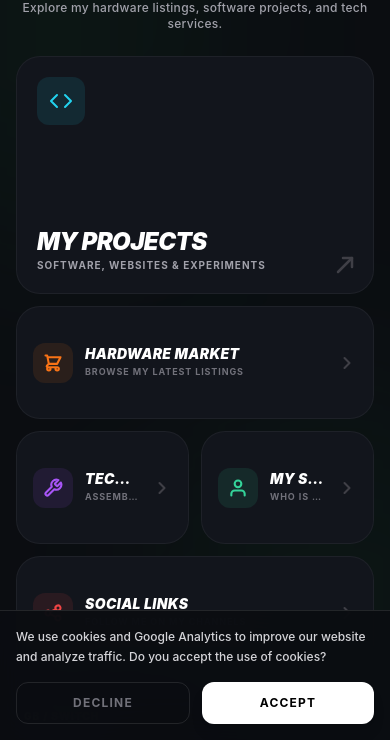
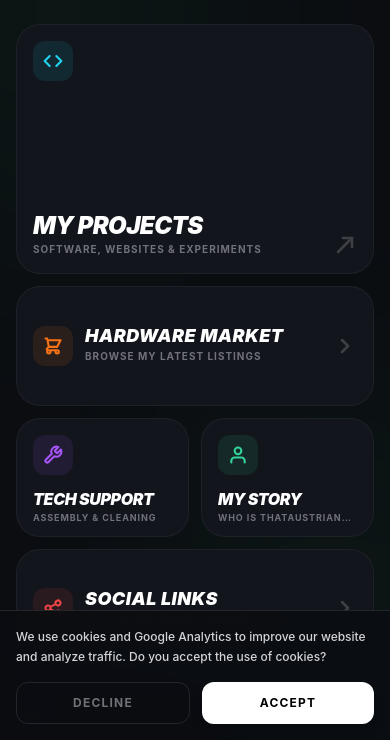
Before and after one commit to der46er/webseite, a plain HTML site: page beta.html in a window 390 px wide. Shown: the part 104-844 px from the top of the page. Drawn offline with nearby package versions, Linux system fonts and the light colour scheme; a web font is replaced by a local one.

Commit message:
Refactor hero section and improve layout responsiveness
Updated hero section and grid layout for better responsiveness. Removed unused theme logic and adjusted translations.

```diff
--- a/beta.html
+++ b/beta.html
@@ -36,20 +36,19 @@
     <main class="relative z-10 max-w-5xl mx-auto px-4 sm:px-6 w-full flex-grow flex flex-col justify-center py-6 sm:py-8 h-full min-h-0">
 
         <div class="w-full text-center shrink-0 mb-6 sm:mb-8 animate-in" style="animation-delay: 0.1s; opacity: 0;">
-            <h1 id="hero-title" class="text-3xl sm:text-4xl md:text-5xl font-black italic uppercase tracking-tighter text-white mb-2">
-                Welcome to <span class="theme-text transition-colors duration-500">My World.</span>
-            </h1>
-            <p id="hero-desc" class="text-zinc-400 text-xs sm:text-sm font-medium max-w-xl mx-auto tracking-wide">
+            <h1 id="hero-title" class="text-4xl sm:text-5xl md:text-6xl font-black italic uppercase tracking-tighter text-white mb-2">
+                </h1>
+            <p id="hero-desc" class="text-zinc-400 text-xs sm:text-sm md:text-base font-medium max-w-xl mx-auto tracking-wide">
                 </p>
         </div>
 
-        <div id="bento-grid" class="w-full grid grid-cols-2 md:grid-cols-4 gap-3 sm:gap-4 auto-rows-[minmax(0,1fr)] flex-grow min-h-0 animate-in" style="animation-delay: 0.2s; opacity: 0;">
+        <div id="bento-grid" class="w-full grid grid-cols-2 md:grid-cols-4 grid-rows-5 md:grid-rows-3 gap-3 sm:gap-4 flex-grow min-h-0 animate-in" style="animation-delay: 0.2s; opacity: 0;">
             </div>
     </main>
 
     <footer class="w-full flex justify-between items-center px-6 py-4 shrink-0 relative z-10 select-none">
-        <button onclick="toggleLang()" class="text-zinc-500 hover:text-white text-[10px] sm:text-xs font-black uppercase tracking-widest transition-colors duration-200">
-            <span id="lang-indicator">EN</span> / Switch
+        <button onclick="toggleLang()" id="lang-indicator" class="text-zinc-500 hover:text-white text-xs sm:text-sm font-black uppercase tracking-widest transition-colors duration-200">
+            GB
         </button>
         <p onclick="window.location.href='https://thataustrianone.eu/legal/'" class="cursor-pointer text-zinc-600 text-[10px] sm:text-xs font-black italic tracking-widest uppercase opacity-70 hover:opacity-100 hover:text-white transition-all duration-300">
             © <span id="year">2026</span> — @der_46er
@@ -69,14 +68,13 @@
     <script>
         document.getElementById('year').innerText = new Date().getFullYear();
 
-        // --- TRANSLATIONS & BENTO DATA ---
-        // Layout configured to fit standard screens natively
+        // --- BENTO DATA ---
         const cardData = [
             {
                 id: 'projects',
                 href: "https://thataustrianone.eu/projects/",
                 isExternal: false,
-                gridClass: "col-span-2 md:col-span-2 row-span-2 md:row-span-2 flex flex-col justify-end p-5 sm:p-8",
+                gridClass: "col-span-2 row-span-2",
                 iconClass: "text-cyan-400 bg-cyan-400/10",
                 hoverBorder: "hover:border-cyan-400/50",
                 hoverShadow: "hover:shadow-[0_0_40px_-10px_rgba(34,211,238,0.2)]",
@@ -86,7 +84,7 @@
                 id: 'shop',
                 href: "https://thataustrianone.eu/shop/",
                 isExternal: false,
-                gridClass: "col-span-2 md:col-span-2 row-span-1 flex items-center p-4 sm:p-6",
+                gridClass: "col-span-2 row-span-1",
                 iconClass: "text-orange-500 bg-orange-500/10",
                 hoverBorder: "hover:border-orange-500/50",
                 hoverShadow: "hover:shadow-[0_0_40px_-10px_rgba(249,115,22,0.2)]",
@@ -96,7 +94,7 @@
                 id: 'services',
                 href: "https://thataustrianone.eu/services/",
                 isExternal: false,
-                gridClass: "col-span-1 md:col-span-1 row-span-1 flex flex-col justify-between p-4 sm:p-6",
+                gridClass: "col-span-1 row-span-1",
                 iconClass: "text-purple-500 bg-purple-500/10",
                 hoverBorder: "hover:border-purple-500/50",
                 hoverShadow: "hover:shadow-[0_0_40px_-10px_rgba(168,85,247,0.2)]",
@@ -106,7 +104,7 @@
                 id: 'about',
                 href: "https://thataustrianone.eu/about-me/",
                 isExternal: false,
-                gridClass: "col-span-1 md:col-span-1 row-span-1 flex flex-col justify-between p-4 sm:p-6",
+                gridClass: "col-span-1 row-span-1",
                 iconClass: "text-emerald-400 bg-emerald-400/10",
                 hoverBorder: "hover:border-emerald-400/50",
                 hoverShadow: "hover:shadow-[0_0_40px_-10px_rgba(52,211,153,0.2)]",
@@ -116,7 +114,7 @@
                 id: 'socials',
                 href: "https://thataustrianone.eu/socials",
                 isExternal: true,
-                gridClass: "col-span-2 md:col-span-4 row-span-1 flex items-center justify-between p-4 sm:p-6",
+                gridClass: "col-span-2 md:col-span-4 row-span-1",
                 iconClass: "text-red-500 bg-red-500/10",
                 hoverBorder: "hover:border-red-500/50",
                 hoverShadow: "hover:shadow-[0_0_40px_-10px_rgba(239,68,68,0.2)]",
@@ -124,10 +122,12 @@
             }
         ];
 
+        // --- TRANSLATIONS ---
         const translations = {
             de: {
                 code: "AT",
-                heroDesc: "Entdecke meine Hardware, Software-Projekte und Tech-Services.",
+                heroTitle: "Willkommen<span class='theme-text'>.</span>",
+                heroDesc: "Entdecke meine Hardware, Software-Projekte, Socials und mehr",
                 cookieText: "Wir verwenden Cookies und Google Analytics, um unsere Website zu verbessern und den Traffic zu analysieren. Stimmst du der Nutzung zu?",
                 cookieDecline: "Ablehnen", cookieAccept: "Akzeptieren",
                 content: {
@@ -140,7 +140,8 @@
             },
             en: {
                 code: "GB",
-                heroDesc: "Explore my hardware listings, software projects, and tech services.",
+                heroTitle: "Welcome<span class='theme-text'>.</span>",
+                heroDesc: "Explore my hardware listings, software projects, socials, and more",
                 cookieText: "We use cookies and Google Analytics to improve our website and analyze traffic. Do you accept the use of cookies?",
                 cookieDecline: "Decline", cookieAccept: "Accept",
                 content: {
@@ -159,6 +160,7 @@
         function render() {
             const t = translations[currentLang];
 
+            document.getElementById('hero-title').innerHTML = t.heroTitle;
             document.getElementById('hero-desc').innerText = t.heroDesc;
             document.getElementById('lang-indicator').innerText = t.code;
 
@@ -167,46 +169,60 @@
             document.getElementById('cookie-decline').innerText = t.cookieDecline;
             document.getElementById('cookie-accept').innerText = t.cookieAccept;
 
-            // Render Grid natively scaled to the container height
+            // Render Grid dynamically
             const grid = document.getElementById('bento-grid');
             grid.innerHTML = cardData.map(c => {
                 const text = t.content[c.id];
-                const isLarge = c.id === 'projects';
-                const isWide = c.id === 'socials' || c.id === 'shop';
 
-                return `
-                <a href="${c.href}" target="${c.isExternal ? '_blank' : '_self'}"
-                   class="group relative overflow-hidden bg-[#12151c] border border-white/5 rounded-3xl transition-all duration-500 ${c.hoverBorder} ${c.hoverShadow} active:scale-[0.98] ${c.gridClass}">
+                // Identify if it's a square block or wide block to change internal layout
+                const isSquare = ['projects', 'services', 'about'].includes(c.id);
 
-                    <div class="absolute inset-0 opacity-0 group-hover:opacity-100 transition-opacity duration-700 bg-gradient-to-br from-white/[0.02] to-transparent pointer-events-none"></div>
+                // Class overrides for perfect typography scaling
+                const titleClass = c.id === 'projects' ? 'text-2xl sm:text-3xl md:text-4xl' : 'text-base sm:text-lg';
+                const descClass = c.id === 'projects' ? 'text-[10px] sm:text-xs' : 'text-[9px] sm:text-[10px]';
 
-                    ${isWide || !isLarge ? `
-                        <div class="flex items-center gap-3 sm:gap-4 w-full z-10 h-full">
-                            <div class="w-10 h-10 sm:w-12 sm:h-12 rounded-xl sm:rounded-2xl flex items-center justify-center shrink-0 transition-transform duration-500 group-hover:-translate-y-1 ${c.iconClass}">
-                                <svg class="w-5 h-5 sm:w-6 sm:h-6" fill="none" stroke="currentColor" stroke-width="2.5" stroke-linecap="round" stroke-linejoin="round" viewBox="0 0 24 24">${c.icon}</svg>
-                            </div>
-                            <div class="flex-grow min-w-0">
-                                <h2 class="text-sm sm:text-xl font-black text-white tracking-wide italic uppercase leading-none mb-1 group-hover:text-white transition-colors truncate">${text.title}</h2>
-                                <p class="text-zinc-500 text-[9px] sm:text-[10px] md:text-xs font-bold uppercase tracking-widest truncate">${text.desc}</p>
-                            </div>
-                            <div class="text-zinc-700 group-hover:text-white transition-all transform group-hover:translate-x-1 shrink-0">
-                                <svg width="20" height="20" class="sm:w-6 sm:h-6" viewBox="0 0 24 24" fill="none" stroke="currentColor" stroke-width="2.5" stroke-linecap="round" stroke-linejoin="round"><polyline points="9 18 15 12 9 6"/></svg>
-                            </div>
+                const wideTitleClass = 'text-lg sm:text-xl md:text-2xl';
+                const wideDescClass = 'text-[10px] sm:text-xs md:text-sm';
+
+                if (isSquare) {
+                    return `
+                    <a href="${c.href}" target="${c.isExternal ? '_blank' : '_self'}" class="group relative bg-[#12151c] border border-white/5 rounded-3xl transition-all duration-500 ${c.hoverBorder} ${c.hoverShadow} active:scale-[0.98] ${c.gridClass} p-4 sm:p-5 md:p-6 flex flex-col justify-between overflow-hidden">
+                        <div class="absolute inset-0 opacity-0 group-hover:opacity-100 transition-opacity duration-700 bg-gradient-to-br from-white/[0.02] to-transparent pointer-events-none z-0"></div>
+
+                        <div class="w-10 h-10 sm:w-12 sm:h-12 md:w-14 md:h-14 rounded-xl sm:rounded-2xl flex items-center justify-center shrink-0 transition-transform duration-500 group-hover:-translate-y-1 ${c.iconClass} z-10">
+                            <svg class="w-5 h-5 sm:w-6 sm:h-6 md:w-7 md:h-7" fill="none" stroke="currentColor" stroke-width="2.5" stroke-linecap="round" stroke-linejoin="round" viewBox="0 0 24 24">${c.icon}</svg>
                         </div>
-                    ` : `
-                        <div class="w-12 h-12 sm:w-16 sm:h-16 rounded-xl sm:rounded-2xl flex items-center justify-center mb-auto transition-transform duration-500 group-hover:-translate-y-1 group-hover:scale-105 ${c.iconClass} z-10">
-                            <svg class="w-6 h-6 sm:w-8 sm:h-8" fill="none" stroke="currentColor" stroke-width="2" stroke-linecap="round" stroke-linejoin="round" viewBox="0 0 24 24">${c.icon}</svg>
+
+                        <div class="z-10 mt-auto pt-4 flex flex-col justify-end">
+                            <h2 class="${titleClass} font-black text-white tracking-tight italic uppercase leading-none mb-1 group-hover:text-white transition-colors truncate">${text.title}</h2>
+                            <p class="text-zinc-500 ${descClass} font-bold uppercase tracking-widest truncate">${text.desc}</p>
                         </div>
-                        <div class="mt-4 sm:mt-8 z-10 relative">
-                            <h2 class="text-2xl sm:text-3xl md:text-4xl font-black text-white tracking-tight italic uppercase leading-none mb-1 sm:mb-2">${text.title}</h2>
-                            <p class="text-zinc-400 text-[10px] sm:text-xs font-bold uppercase tracking-widest">${text.desc}</p>
+
+                        <div class="absolute bottom-4 right-4 sm:bottom-5 sm:right-5 md:bottom-6 md:right-6 text-zinc-700 group-hover:text-white transition-all transform group-hover:translate-x-1 group-hover:-translate-y-1 z-10 ${c.id === 'projects' ? 'block' : 'hidden md:block'}">
+                            <svg width="24" height="24" viewBox="0 0 24 24" fill="none" stroke="currentColor" stroke-width="2.5" stroke-linecap="round" stroke-linejoin="round"><line x1="5" y1="19" x2="19" y2="5"></line><polyline points="10 5 19 5 19 14"></polyline></svg>
                         </div>
-                        <div class="absolute bottom-4 right-4 sm:bottom-6 sm:right-6 text-zinc-700 group-hover:text-white transition-all transform group-hover:translate-x-1 group-hover:-translate-y-1 z-10">
-                            <svg width="24" height="24" class="sm:w-7 sm:h-7" viewBox="0 0 24 24" fill="none" stroke="currentColor" stroke-width="2.5" stroke-linecap="round" stroke-linejoin="round"><line x1="5" y1="19" x2="19" y2="5"></line><polyline points="10 5 19 5 19 14"></polyline></svg>
+                    </a>
+                    `;
+                } else {
+                    return `
+                    <a href="${c.href}" target="${c.isExternal ? '_blank' : '_self'}" class="group relative bg-[#12151c] border border-white/5 rounded-3xl transition-all duration-500 ${c.hoverBorder} ${c.hoverShadow} active:scale-[0.98] ${c.gridClass} p-4 sm:p-5 md:p-6 flex items-center gap-3 sm:gap-4 overflow-hidden">
+                        <div class="absolute inset-0 opacity-0 group-hover:opacity-100 transition-opacity duration-700 bg-gradient-to-br from-white/[0.02] to-transparent pointer-events-none z-0"></div>
+
+                        <div class="w-10 h-10 sm:w-12 sm:h-12 md:w-14 md:h-14 rounded-xl sm:rounded-2xl flex items-center justify-center shrink-0 transition-transform duration-500 group-hover:-translate-y-1 ${c.iconClass} z-10">
+                            <svg class="w-5 h-5 sm:w-6 sm:h-6 md:w-7 md:h-7" fill="none" stroke="currentColor" stroke-width="2.5" stroke-linecap="round" stroke-linejoin="round" viewBox="0 0 24 24">${c.icon}</svg>
                         </div>
-                    `}
-                </a>
-                `;
+
+                        <div class="flex-grow min-w-0 z-10">
+                            <h2 class="${wideTitleClass} font-black text-white tracking-wide italic uppercase leading-none mb-1 group-hover:text-white transition-colors truncate">${text.title}</h2>
+                            <p class="text-zinc-500 ${wideDescClass} font-bold uppercase tracking-widest truncate">${text.desc}</p>
+                        </div>
+
+                        <div class="text-zinc-700 group-hover:text-white transition-all transform group-hover:translate-x-1 shrink-0 z-10">
+                            <svg width="24" height="24" viewBox="0 0 24 24" fill="none" stroke="currentColor" stroke-width="2.5" stroke-linecap="round" stroke-linejoin="round"><polyline points="9 18 15 12 9 6"/></svg>
+                        </div>
+                    </a>
+                    `;
+                }
             }).join('');
         }
 
@@ -252,36 +268,10 @@
             if (status === 'granted') injectGA();
         };
 
-        // --- THEME LOGIC ---
-        function updateFaviconColor(hex) {
-            const img = new Image();
-            img.crossOrigin = 'Anonymous';
-            img.onload = () => {
-                const canvas = document.createElement('canvas');
-                canvas.width = img.width;
-                canvas.height = img.height;
-                const ctx = canvas.getContext('2d');
-                ctx.drawImage(img, 0, 0);
-                ctx.globalCompositeOperation = 'source-in';
-                ctx.fillStyle = hex;
-                ctx.fillRect(0, 0, canvas.width, canvas.height);
-
-                let link = document.querySelector("link[rel~='icon']");
-                if (!link) {
-                    link = document.createElement('link');
-                    link.rel = 'icon';
-                    document.head.appendChild(link);
-                }
-                link.href = canvas.toDataURL('image/png');
-            };
-            img.src = './assets/favicon.png';
-        }
-
         // Init UI
-        updateFaviconColor('#22c55e');
         render();
 
-        // Fetch user defined theme colors remotely
+        // Fetch user defined theme colors remotely for the glow effects
         fetch('./assets/theme.txt', { cache: 'no-cache' }).then(r => r.text()).then(t => {
             let hex = t.trim().startsWith('#') ? t.trim() : '#' + t.trim();
             if (/^#([0-9A-F]{3}|[0-9A-F]{6})$/i.test(hex)) {
@@ -289,7 +279,6 @@
                 if(c.length === 3) c = c.split('').map(x=>x+x).join('');
                 document.documentElement.style.setProperty('--theme-color', hex);
                 document.documentElement.style.setProperty('--theme-rgb', `${parseInt(c.substr(0,2),16)}, ${parseInt(c.substr(2,2),16)}, ${parseInt(c.substr(4,2),16)}`);
-                updateFaviconColor(hex);
             }
         }).catch(()=>{});
 
```
